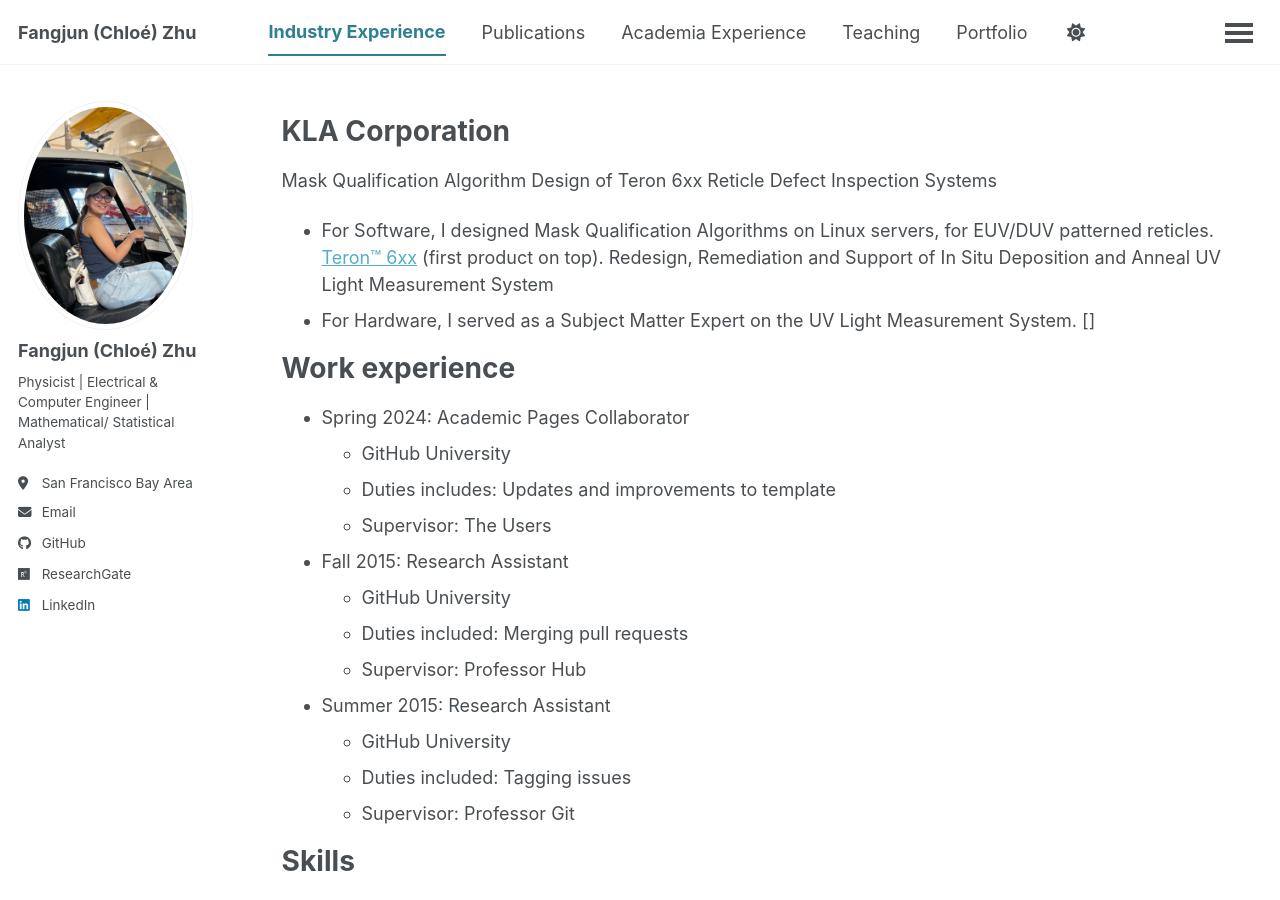
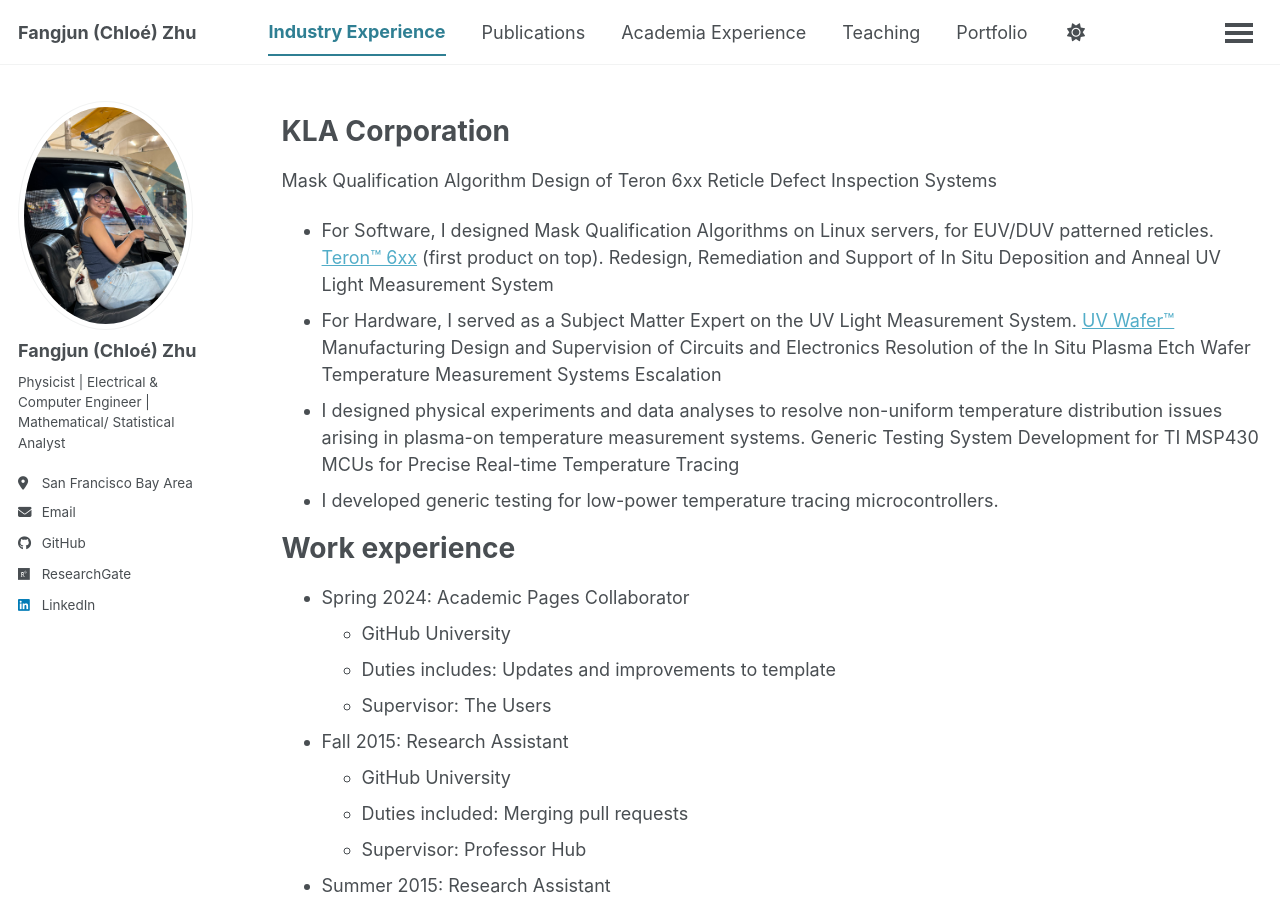
Before and after one commit to ChloeZhu1/ChloeZhu1.github.io, a Jekyll site: the page built from _pages/cv.md, in a window 1280 px wide and 900 px high. Built offline with Jekyll 4.4.1, drawn with Linux system fonts in a browser that asks for light colours; a script bundle is joined from its source files by our own code; library files that are not in the unit come from our copies.

Commit message:
Update cv.md

```diff
--- a/_pages/cv.md
+++ b/_pages/cv.md
@@ -16,7 +16,13 @@
 <!--  <br /> M.S. in Jekyll, GitHub University, 2014 -->
 <!-- * B.S. in GitHub, GitHub University, 2012 -->
 Redesign, Remediation and Support of In Situ Deposition and Anneal UV Light Measurement System
-* For Hardware, I served as a Subject Matter Expert on the UV Light Measurement System. []
+* For Hardware, I served as a Subject Matter Expert on the UV Light Measurement System. [UV Wafer™](https://www.kla.com/products/chip-manufacturing/in-situ-process-management)
+Manufacturing Design and Supervision of Circuits and Electronics
+Resolution of the In Situ Plasma Etch Wafer Temperature Measurement Systems Escalation
+* I designed physical experiments and data analyses to resolve non-uniform temperature distribution issues arising in plasma-on temperature measurement systems.
+Generic Testing System Development for TI MSP430 MCUs for Precise Real-time Temperature Tracing
+* I developed generic testing for low-power temperature tracing microcontrollers.
+
 
 Work experience
 ======
```
